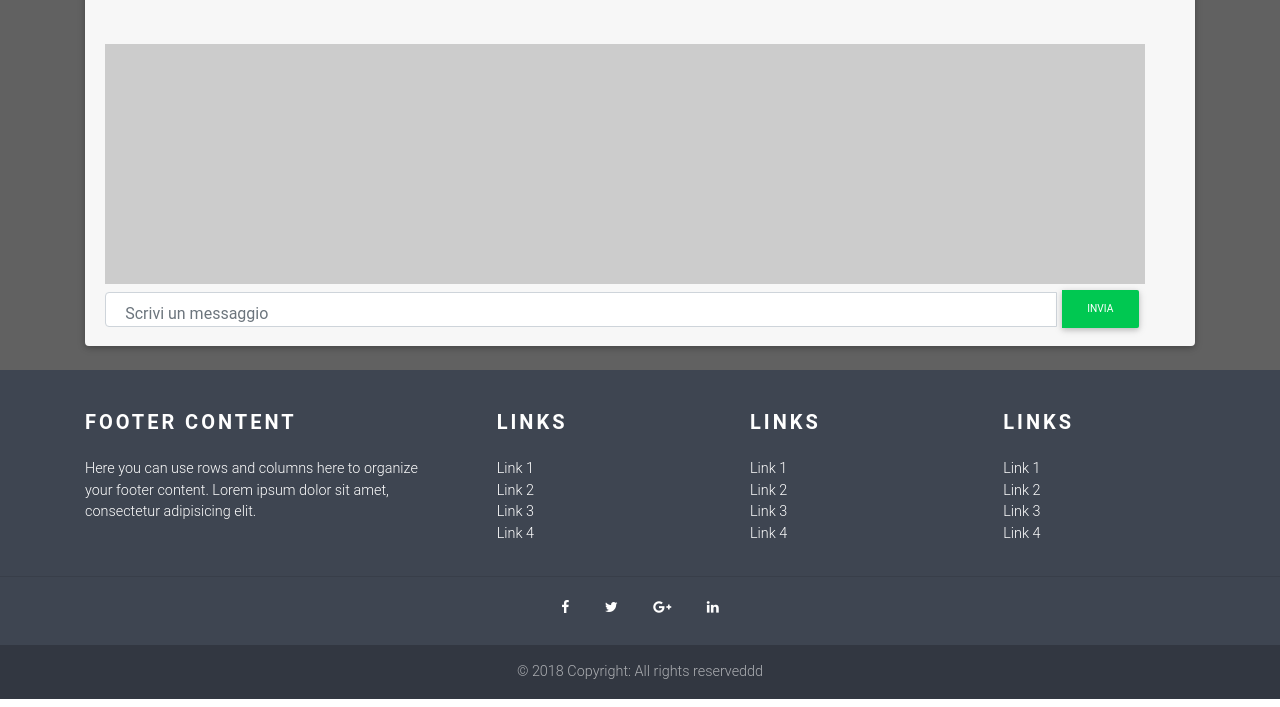
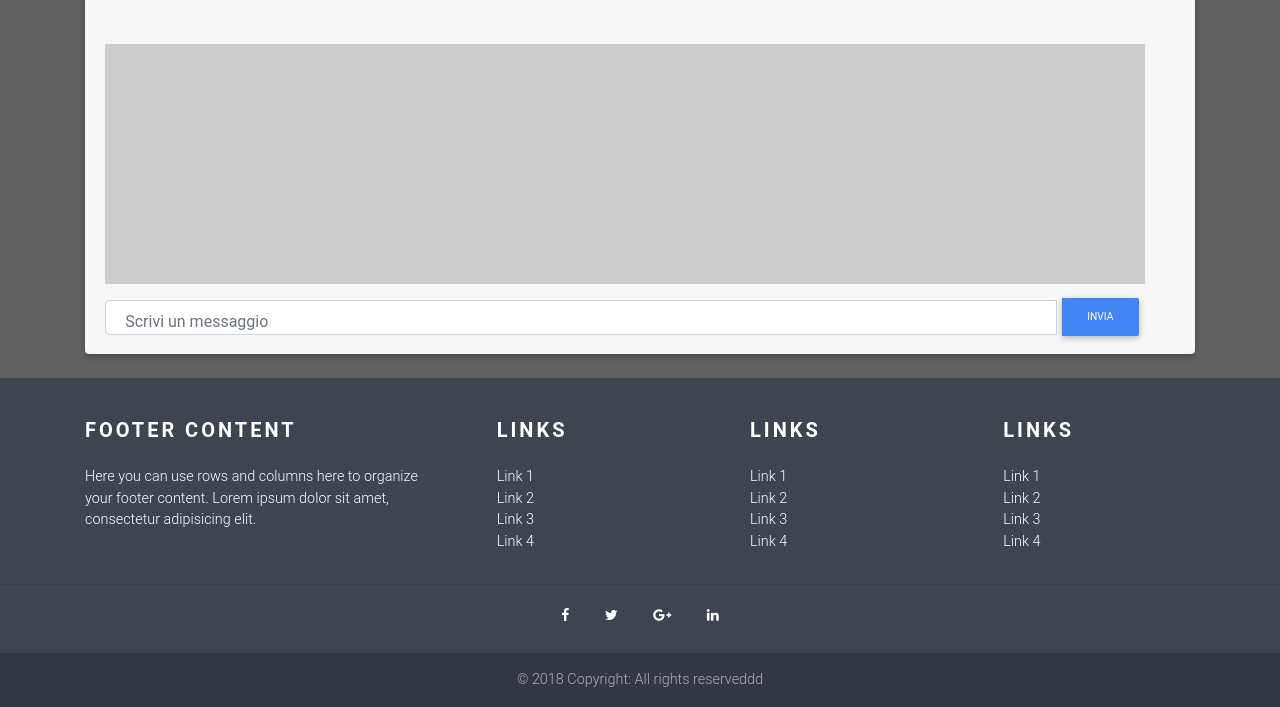
Before and after one commit to Bozzi96/SAW, a PHP site: page /view_ad.php in a window 1280 px wide. Shown: the part 722-1429 px from the top of the page. Run offline with PHP 8.4, Linux system fonts and the light colour scheme; data that the repository does not hold is empty; a stand-in replaces the project's code that opens the database connection; some libraries are stand-ins or nearby versions; some web fonts are replaced.

Commit message:
Styling send-box della chat
L'input text nella chat è allineato con il design del sito.

```diff
--- a/js/view_ad.js
+++ b/js/view_ad.js
@@ -162,7 +162,7 @@ function fill_message(message_code, message_data) {
 
     // Se l'autore del messaggio è il proprietario dell'annuncio si evidenzia
     if (current_ad.owner_email === message_data.autore) {
-        sender.style.color = "#cc5803";
+        sender.style.color = " #428bca";
     }
 
     return message;
--- a/pages/view_ad.php
+++ b/pages/view_ad.php
@@ -74,10 +74,10 @@
                     <div class="container" id="messages_container">
 
                     </div>
-                    <div class="input-group">
-                        <input type="text" id="message" maxlength="200" class="form-control" placeholder="Scrivi un messaggio">
+                    <div class="input-group mt-2">
+                        <input type="text" id="message" class="form-control" maxlength="200" placeholder="Scrivi un messaggio">
                         <div class="input-group-append">
-                            <button class="btn btn-success btn-sm" type="button" onclick="send_message(current_ad);">Invia</button>
+                            <button class="btn btn-primary btn-sm" type="button" onclick="send_message(current_ad);">Invia</button>
                         </div>
                     </div>
                 </div>
```
